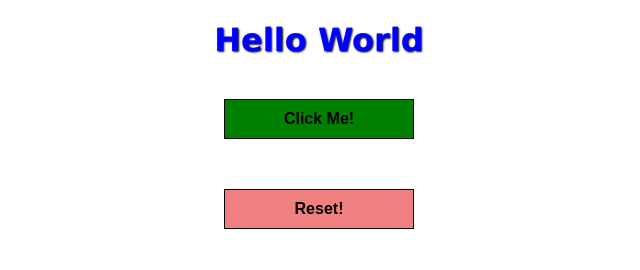
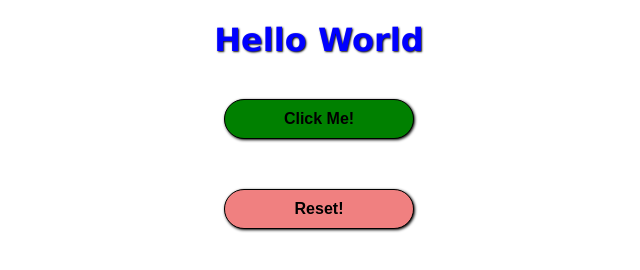
Before and after one commit to Paajt/button-click, a plain HTML site: page index.html in a window 1280 px wide. Shown: the whole page, without its empty margins (321-961 px from the left). Drawn offline with Linux system fonts and the light colour scheme.

Commit message:
Added more styling for buttons

```diff
--- a/style.css
+++ b/style.css
@@ -46,6 +46,13 @@ div {
     cursor: pointer;
 
 }
+/* Rounded corners and shadows on buttons */
+
+button {
+    border-radius: 50px;
+    box-shadow: 1px 1px 3px black;
+}
+
 
 /* Hover effect on button */
 button:hover {
```
